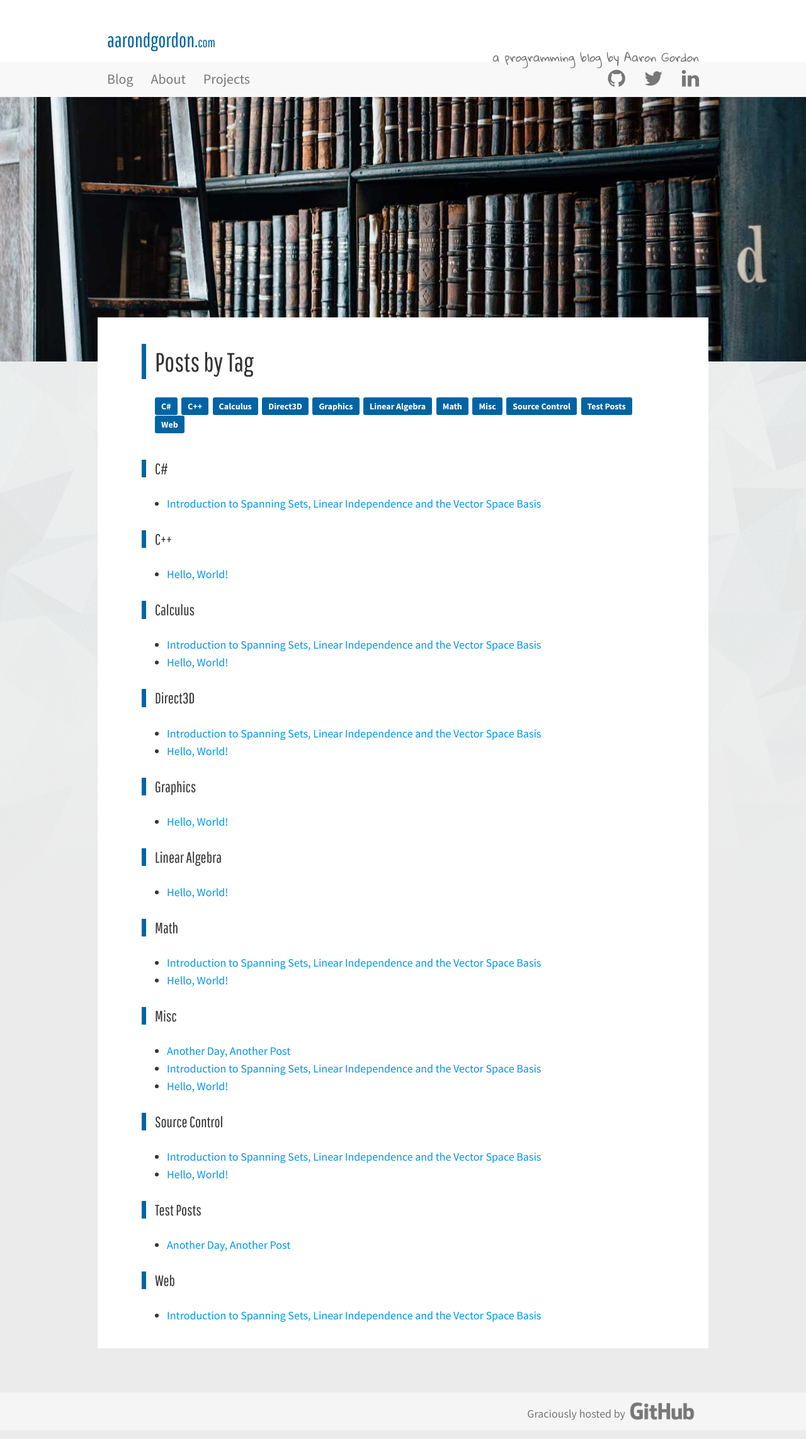
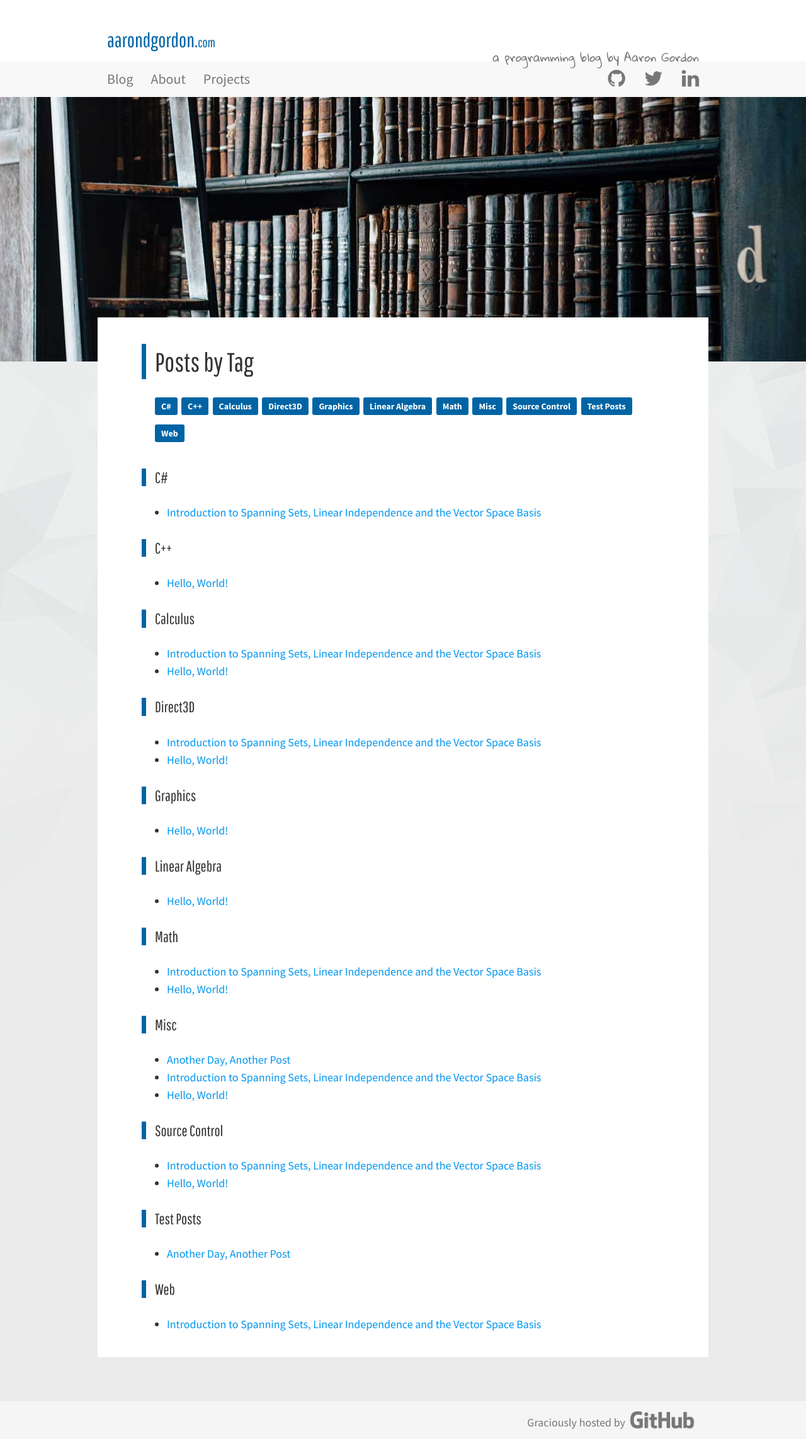
Before and after one commit to aarondgordon/aarondgordon.github.io, a Jekyll site: the page built from tags.html, in a window 1280 px wide. Shown: the whole page at 63% size. Built offline with Jekyll 4.4.1, drawn with Linux system fonts in a browser that asks for light colours; nearby versions of some CDN libraries; comment, search, counter and statistics services are not loaded.

Commit message:
Added bottom margin to tags

```diff
--- a/assets/css/layout.css
+++ b/assets/css/layout.css
@@ -247,7 +247,7 @@ a.btn-cover:hover, a.btn-cover:active {
 }
 
 .tag-cloud {
-    margin-bottom: 2.333em; /* 3 x baseline | 42px/18px */
+    margin-bottom: 1.556em; /* 2 x baseline | 28px/18px */
     padding-left: 1.167em; /* 21px/18px */
 }
 
@@ -257,6 +257,7 @@ a.btn-cover:hover, a.btn-cover:active {
   line-height: 2; /* 2 x baseline | 28px/14px */
   height: 2em; /* 2 x baseline | 28px/14px */
   margin-right: 0.214em; /* 3px/14px */
+  margin-bottom: 1em; /* 1 x baseline | 14px/14px */
   border-radius:  0.214em; /* 3px/14px */
   padding: 0 0.714em; /* 10px/14px */
   color: white;
```
